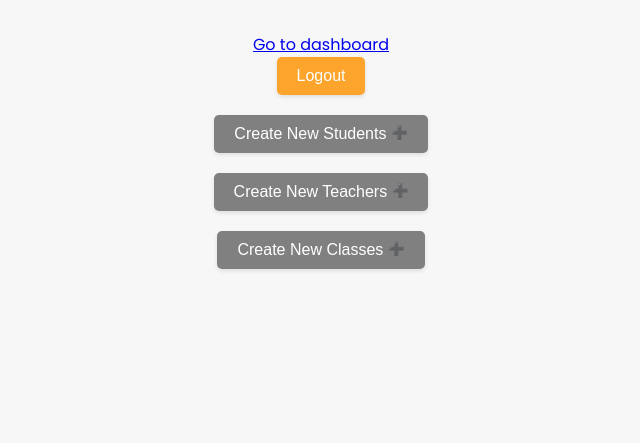
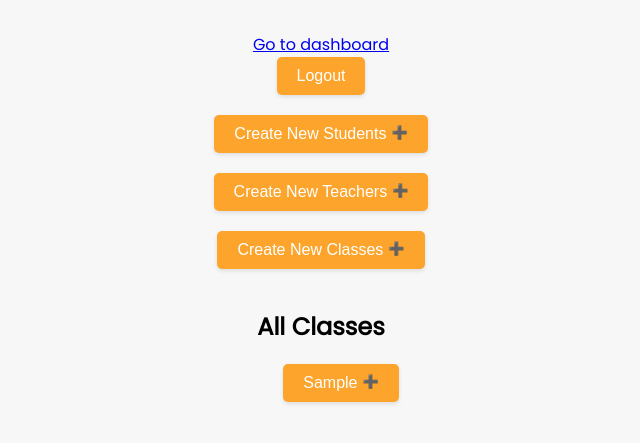
Before and after one commit to CEGabriele/penguin-python-platform, a Django app: page /dashboard/admin-dashboard/ in a window 1280 px wide. Shown: the top 443 px of the page, without its empty margins (319-959 px from the left). Run offline with Django 5.2, Linux system fonts and the light colour scheme; a user stored in the database is signed in; tables that the repository leaves empty hold one stand-in row (values such as "Sample post").

Commit message:
Admin can view a list of all the classes sorted by location

```diff
--- a/dashboard/static/styles.css
+++ b/dashboard/static/styles.css
@@ -8,6 +8,7 @@ body {
     background-color: #f7f7f7;
     text-align: center;
     margin: 4vh;
+    align-items: center;
 }
 
 .class-grid{
@@ -204,13 +205,7 @@ button:hover {
     margin-left: 5px;
   }
 
-  .active:after {
+.active:after {
     content: "\2796"; /* Unicode character for "minus" sign (-) */
     color: white
-  }
-.collapsible{
-    background-color: gray;
 }
-.collapsible:hover {
-    background-color: lightgray;
-}
--- a/dashboard/templates/admin_dashboard.html
+++ b/dashboard/templates/admin_dashboard.html
@@ -65,5 +65,20 @@
         <button type="submit" name = "create_class">Create Class</button>
         </form>
     </div>
+
+    <h2>All Classes</h2>
+    <ul>
+    {% regroup classes by location as class_list %}
+    {% for group in class_list %}
+        <button type = "button" class = "collapsible">{{ group.grouper }}</button> <!-- the location name -->
+            <div class="content">
+                {% for class in group.list %}
+                    <p>{{ class.name }} ({{ class.day }} {{ class.time }}) – Teacher: {{ class.teacher.user.first_name }}<p>
+                {% endfor %}
+            </div>
+
+
+    {% endfor %}
+    </ul>
 </body>
 </html>
--- a/dashboard/views.py
+++ b/dashboard/views.py
@@ -113,6 +113,8 @@ def admin_dashboard(request):
     student_form = StudentCreationForm()
     teacher_form = TeacherCreationForm()
     class_form = ClassCreationForm()
+
+    classes = Class.objects.all().order_by('location', 'day', 'time')
     if request.user.teacher.is_admin:
 
         if request.method == 'POST':
@@ -133,7 +135,7 @@ def admin_dashboard(request):
                     class_form.save()
                     return redirect('admin_dashboard')
 
-        return render(request, 'admin_dashboard.html', {'student_form':student_form, 'teacher_form':teacher_form, 'class_form':class_form} )
+        return render(request, 'admin_dashboard.html', {'student_form':student_form, 'teacher_form':teacher_form, 'class_form':class_form, 'classes':classes} )
     else:
         return redirect('login')
 
```
